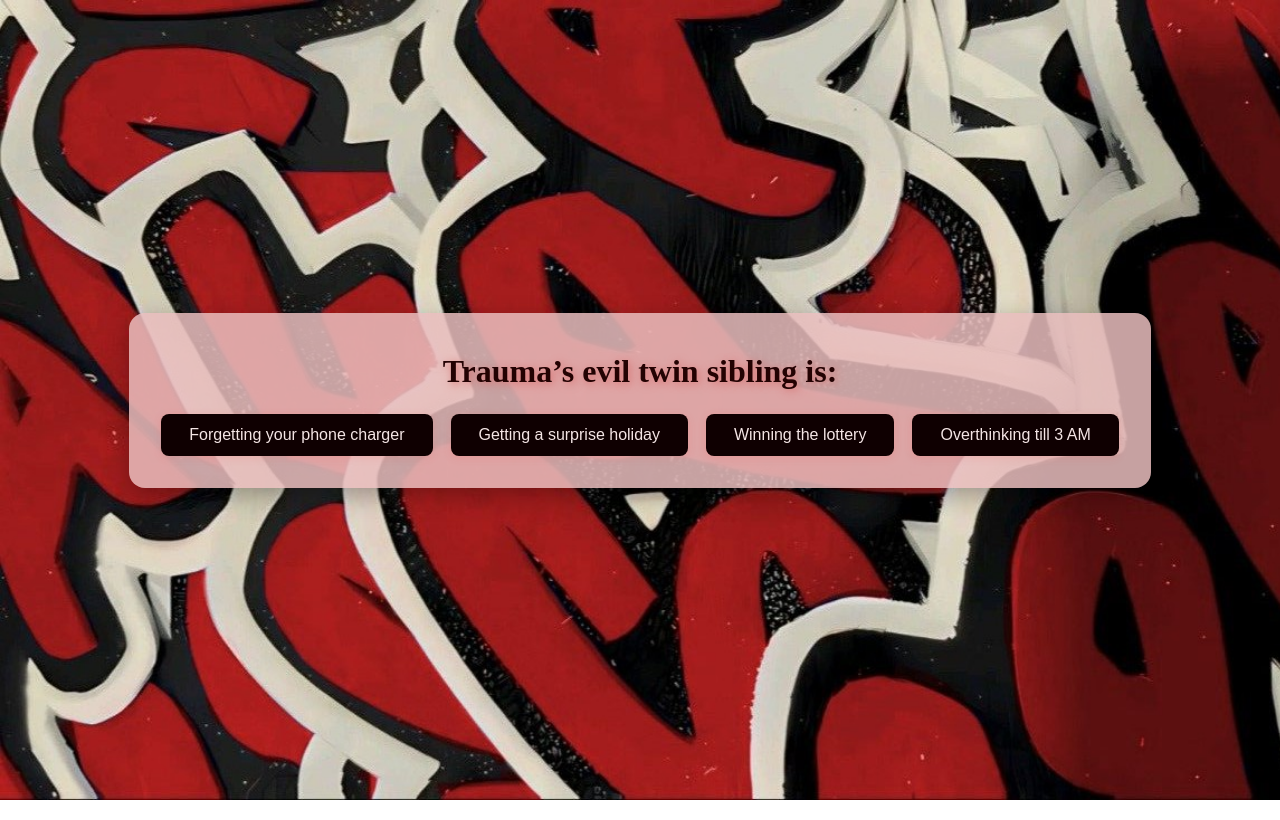
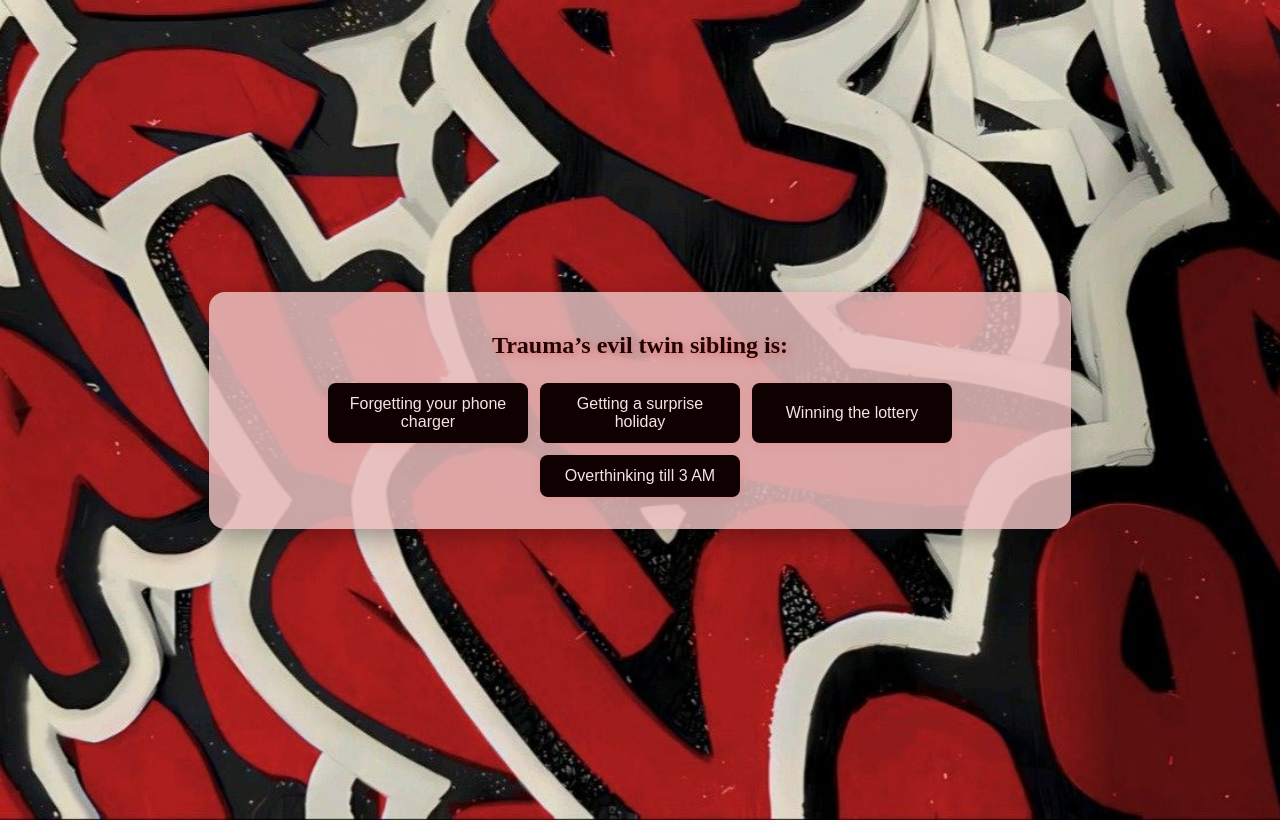
Before and after one commit to khushi-mahida/tresurehunt, a plain HTML site: page neelmcq3.html in a window 1280 px wide. Drawn offline with Linux system fonts and the light colour scheme.

Commit message:
Update neelmcq3.html

```diff
--- a/neelmcq3.html
+++ b/neelmcq3.html
@@ -1,7 +1,8 @@
 <!DOCTYPE html>
 <html>
 <head>
-    <title>challange no 1</title>
+    <title>Challenge No 1</title>
+    <meta name="viewport" content="width=device-width, initial-scale=1.0">
     <style>
         body {
             background-image: url('download (2).jpg');
@@ -12,6 +13,7 @@
             display: flex;
             justify-content: center;
             align-items: center;
+            padding: 10px;
         }
         .center-box {
             background: rgba(233, 190, 190, 0.85);
@@ -19,22 +21,23 @@
             border-radius: 16px;
             padding: 40px 32px 32px 32px;
             text-align: center;
-            min-width: 320px;
+            max-width: 90%;
         }
         .center-box h2 {
             margin: 0 0 24px 0;
-            font-size: 2rem;
+            font-size: 1.5rem;
             color: #230202;
             text-shadow: 2px 2px 8px #d76f6f;
         }
         .button-row {
             display: flex;
+            flex-wrap: wrap;
             justify-content: center;
-            gap: 18px;
+            gap: 12px;
             margin-top: 24px;
         }
         .center-btn {
-            padding: 12px 28px;
+            padding: 12px 20px;
             font-size: 1rem;
             border: none;
             border-radius: 8px;
@@ -43,6 +46,8 @@
             cursor: pointer;
             box-shadow: 0 2px 8px rgba(255, 71, 71, 0.15);
             transition: background 0.2s;
+            flex: 1 1 calc(50% - 24px);
+            max-width: 200px;
         }
         .center-btn:hover {
             background: #1565c0;
@@ -78,13 +83,13 @@
     </style>
 </head>
 <body>
-     <div class="center-box">
+    <div class="center-box">
         <h2>Trauma’s evil twin sibling is:</h2>
         <div class="button-row">
-            <button class="center-btn" onclick="showMsg('Galtiyon ka raja/maharani lag rahe ho!')"> Forgetting your phone charger</button>
-            <button class="center-btn" onclick="showMsg('kya bahiiiiiiii')"> Getting a surprise holiday</button>
+            <button class="center-btn" onclick="showMsg('Galtiyon ka raja/maharani lag rahe ho!')">Forgetting your phone charger</button>
+            <button class="center-btn" onclick="showMsg('kya bahiiiiiiii')">Getting a surprise holiday</button>
             <button class="center-btn" onclick="showMsg('Sirf dil se khela, dimaag ko bench pe bithaya!')">Winning the lottery</button>
-            <button class="center-btn" onclick="showMsg('Well done, Agent! Final page awaits!')">Overthinking till 3 AM </button>
+            <button class="center-btn" onclick="showMsg('Well done, Agent! Final page awaits!')">Overthinking till 3 AM</button>
         </div>
     </div>
 
```
